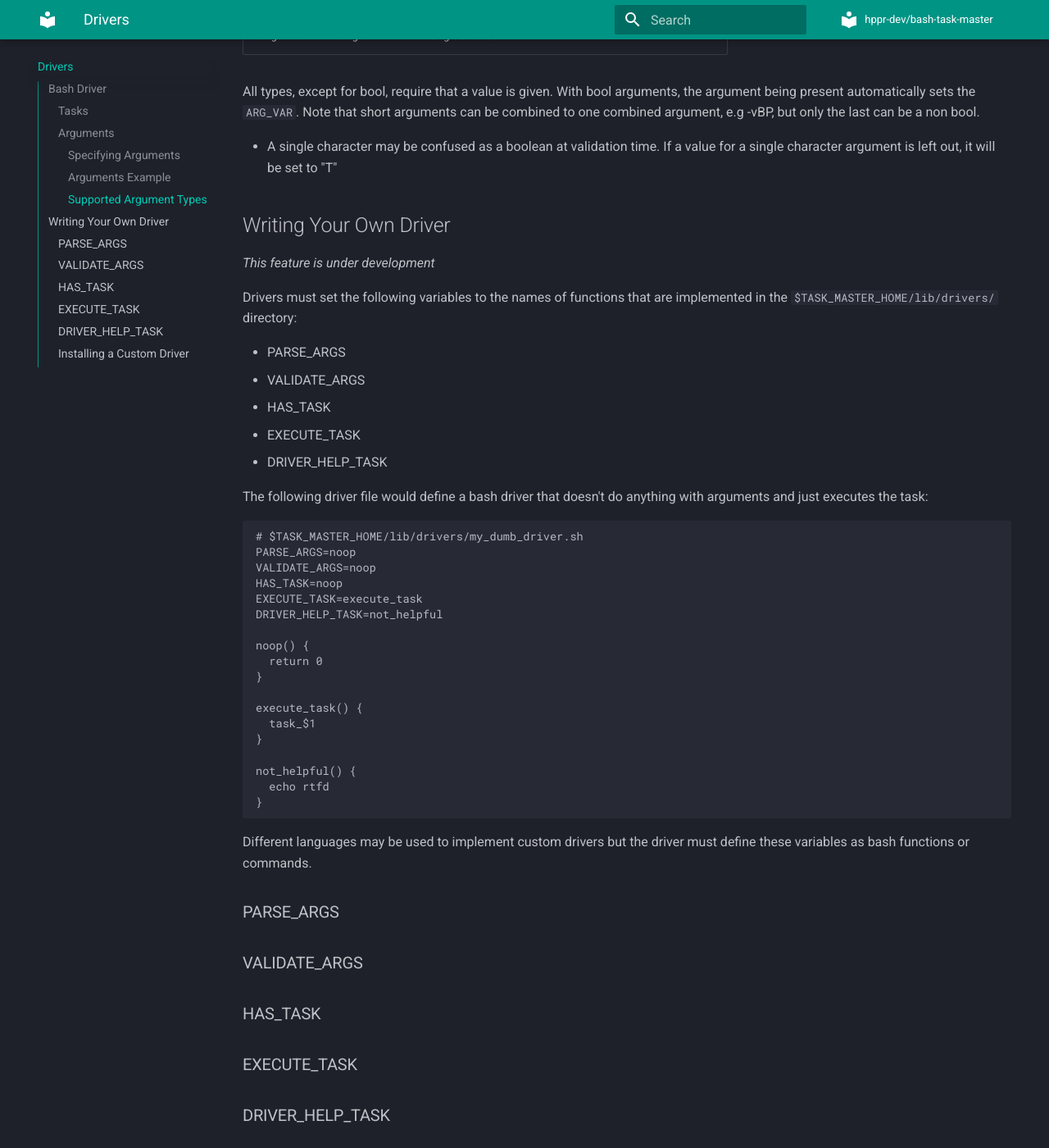
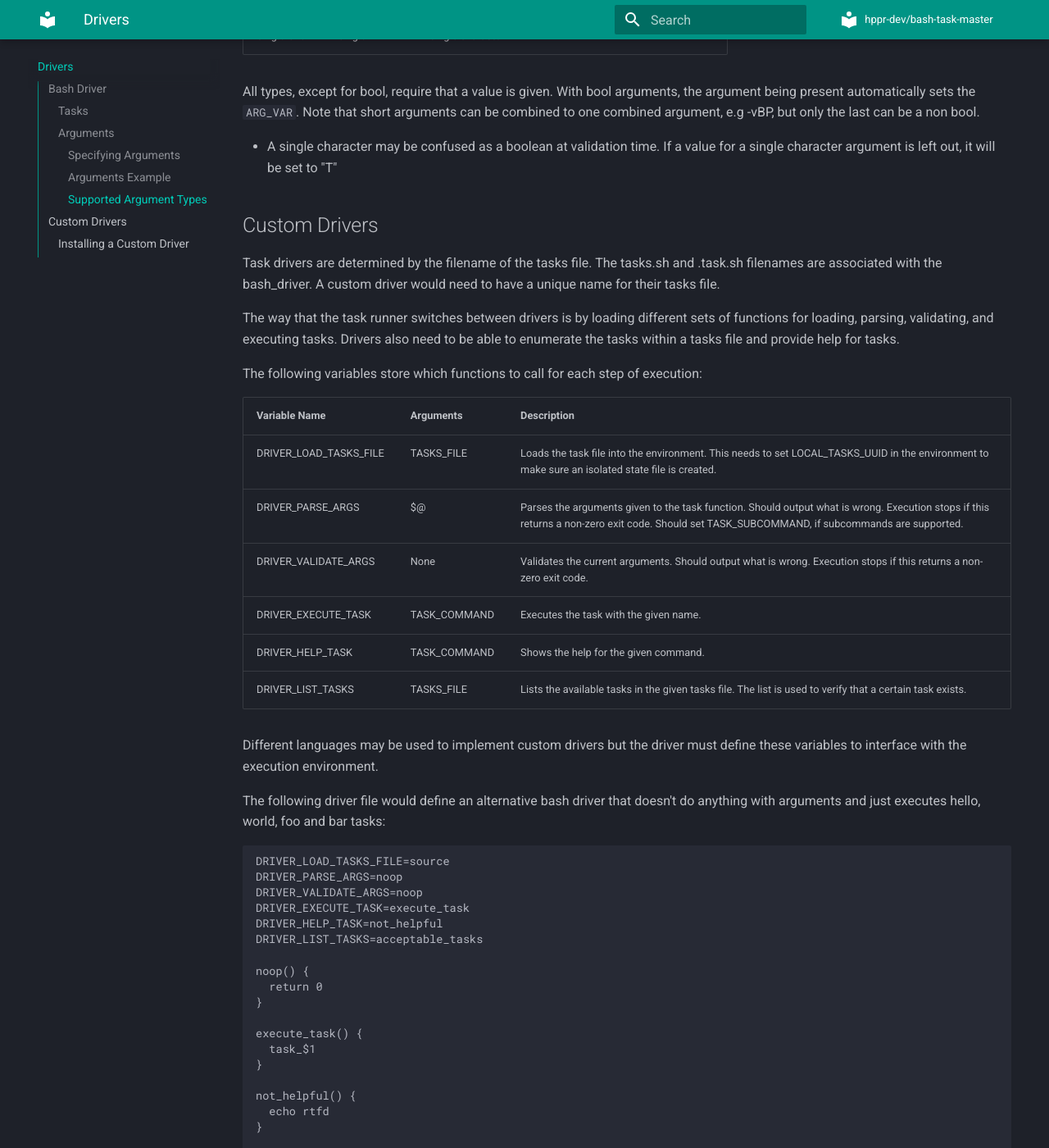
Before and after one commit to hppr-dev/docs-bash-task-master, an MkDocs documentation site: the page built from docs/drivers.md, in a window 1280 px wide and 1400 px high, scrolled down 2926 px. Shown: the whole window at 82% size. Built offline with MkDocs 1.6.1 and Material for MkDocs 9.7.7, drawn with Linux system fonts in a browser that asks for light colours; comment, search, counter and statistics services are not loaded; some of the changed text lies outside the part shown.

Commit message:
Update documentation for driver update. Fix typos. Try to add more clarity to sections

````diff
--- a/docs/drivers.md
+++ b/docs/drivers.md
@@ -3,16 +3,14 @@
 Drivers are resposible for parsing/validating arguments and executing tasks.
 The driver defines the format and filename of a tasks file.
 By default, the only driver included in Bash Task Master is the bash driver.
-It is also the only driver supported for modules.
+Modules use the bash_driver.
 
 See [below](#writing-your-own-driver) on how to implement a driver to support different file formats.
 
 
-
-
 ## Bash Driver
 
-The bash driver is used whenever a tasks file is named tasks.sh.
+The bash driver is used whenever a tasks file is named tasks.sh or .tasks.sh.
 As the name implies, it is implemented in bash and the task file is a bash script.
 Arguments and tasks are defined in bash functions which are loaded by the main task function.
 
@@ -150,27 +148,37 @@ Note that short arguments can be combined to one combined argument, e.g -vBP, bu
 If a value for a single character argument is left out, it will be set to "T"
 
 
-## Writing Your Own Driver
+## Custom Drivers
 
-*This feature is under development*
+Task drivers are determined by the filename of the tasks file.
+The tasks.sh and .task.sh filenames are associated with the bash_driver.
+A custom driver would need to have a unique name for their tasks file.
 
-Drivers must set the following variables to the names of functions that are implemented in the `$TASK_MASTER_HOME/lib/drivers/` directory:
+The way that the task runner switches between drivers is by loading different sets of functions for loading, parsing, validating, and executing tasks.
+Drivers also need to be able to enumerate the tasks within a tasks file and provide help for tasks.
 
-* PARSE_ARGS
-* VALIDATE_ARGS
-* HAS_TASK
-* EXECUTE_TASK
-* DRIVER_HELP_TASK
+The following variables store which functions to call for each step of execution:
 
-The following driver file would define a bash driver that doesn't do anything with arguments and just executes the task:
+| Variable Name | Arguments | Description |
+|---------------|-----------|-------------|
+| DRIVER_LOAD_TASKS_FILE | TASKS_FILE | Loads the task file into the environment. This needs to set LOCAL_TASKS_UUID in the environment to make sure an isolated state file is created. |
+| DRIVER_PARSE_ARGS | $@ | Parses the arguments given to the task function. Should output what is wrong. Execution stops if this returns a non-zero exit code. Should set TASK_SUBCOMMAND, if subcommands are supported. |
+| DRIVER_VALIDATE_ARGS | None | Validates the current arguments. Should output what is wrong. Execution stops if this returns a non-zero exit code. |
+| DRIVER_EXECUTE_TASK | TASK_COMMAND | Executes the task with the given name. |
+| DRIVER_HELP_TASK | TASK_COMMAND | Shows the help for the given command. |
+| DRIVER_LIST_TASKS | TASKS_FILE | Lists the available tasks in the given tasks file. The list is used to verify that a certain task exists. |
+
+Different languages may be used to implement custom drivers but the driver must define these variables to interface with the execution environment.
+
+The following driver file would define an alternative bash driver that doesn't do anything with arguments and just executes hello, world, foo and bar tasks:
 
 ```
-# $TASK_MASTER_HOME/lib/drivers/my_dumb_driver.sh
-PARSE_ARGS=noop
-VALIDATE_ARGS=noop
-HAS_TASK=noop
-EXECUTE_TASK=execute_task
+DRIVER_LOAD_TASKS_FILE=source
+DRIVER_PARSE_ARGS=noop
+DRIVER_VALIDATE_ARGS=noop
+DRIVER_EXECUTE_TASK=execute_task
 DRIVER_HELP_TASK=not_helpful
+DRIVER_LIST_TASKS=acceptable_tasks
 
 noop() {
   return 0
@@ -184,23 +192,15 @@ not_helpful() {
   echo rtfd
 }
 
+acceptable_tasks() {
+  echo "hello world foo bar"
+}
+
 ```
-
-Different languages may be used to implement custom drivers but the driver must define these variables as bash functions or commands.
-
-### PARSE_ARGS
-
-### VALIDATE_ARGS
-
-### HAS_TASK
-
-### EXECUTE_TASK
-
-### DRIVER_HELP_TASK
 
 ### Installing a Custom Driver
 
-After the source for a driver is added to the `$TASK_MASTER_HOME/lib/drivers/` directory, the `$TASK_MASTER_HOME/lib/driver_defs.sh` file must be updated with the filename that specifies the driver should be used.
+After the source for a driver is added to the `$TASK_MASTER_HOME/lib/drivers/` directory, the `$TASK_MASTER_HOME/lib/drivers/driver_defs.sh` file must be updated with the filename that should be associated with the driver.
 
 For example, if I wanted to install a driver for a tasks file named .task-master.py I would need to add the following to the `driver_defs.sh` file:
 
@@ -208,4 +208,4 @@ For example, if I wanted to install a driver for a tasks file named .task-master
 TASK_DRIVERS[.task-master.py]=my_driver.sh
 ```
 
-where `my_driver.sh` would be the driver file in the `$TASK_MASTER_HOME/lib/driver/` directory the `PARSE_ARGS`, `VALIDATE_ARGS`, etc are implemented.
+where `my_driver.sh` is the filename of the driver in the `$TASK_MASTER_HOME/lib/drivers/` directory.
````
Also changed, not shown: docs/built_in_tasks.md (+6 -2 lines), docs/index.md (+30 -12 lines), docs/modules.md (+1 -1 lines), docs/state.md (+11 -0 lines), docs/task_files.md (+18 -8 lines).
